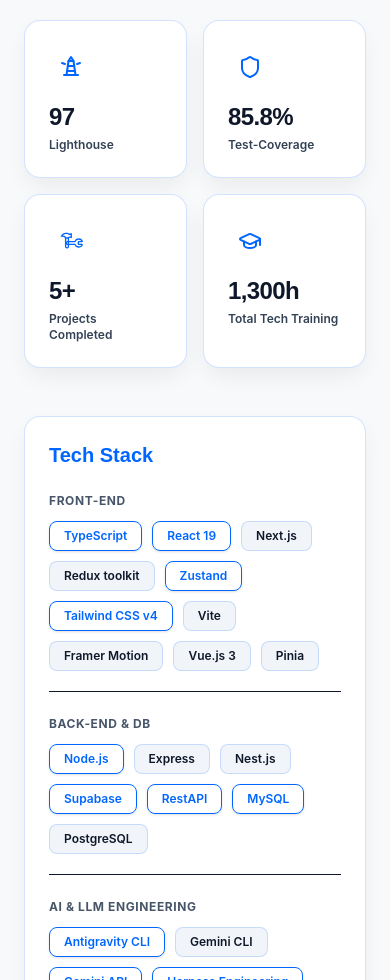
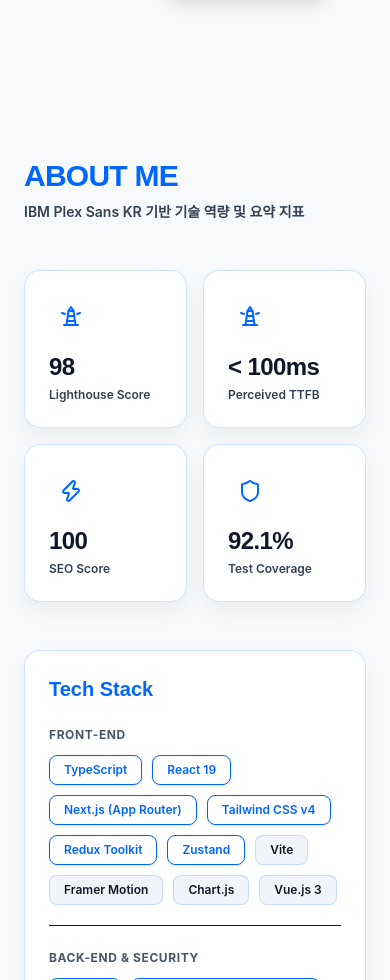
Before and after one commit to park-intae/portfolio, a React (Vite) app: page / in a window 390 px wide. Shown: the part 1020-2000 px from the top of the page. Built offline with nearby package versions, Linux system fonts and the light colour scheme; a web font is replaced by a local one.

Commit message:
feat: Experience 및 Training 세션 description 도트 항목 리스트 렌더링 지원

```diff
--- a/src/content/json/about.json
+++ b/src/content/json/about.json
@@ -2,49 +2,83 @@
   "metrics": [
     {
       "id": "metric-1",
-      "value": "97",
-      "label": "Lighthouse",
+      "value": "98",
+      "label": "Lighthouse Score",
       "iconName": "Lighthouse",
-      "description": "렌더링 전략과 데이터 흐름 설계로 구조적 병목을 제거해 성능을 최적화했습니다."
+      "description": "실행 환경에 맞춘 CSR 전환과 번들 최적화로 코어 웹 바이탈 및 성능 점수를 67점에서 98점으로 개선했습니다."
     },
     {
       "id": "metric-2",
-      "value": "85.8%",
-      "label": "Test-Coverage",
-      "iconName": "Shield",
-      "description": "비동기 상태 관리 및 에러 핸들링 구조 설계로 안정적이고 예측 가능한 사용자 경험을 제공합니다."
+      "value": "< 100ms",
+      "label": "Perceived TTFB",
+      "iconName": "Zap",
+      "description": "정량 추천과 AI 추론을 분리한 비동기 투트랙 아키텍처로 체감 대기 시간을 극단적으로 단축했습니다."
     },
     {
       "id": "metric-3",
-      "value": "5+",
-      "label": "Projects Completed",
-      "iconName": "HammerWrench",
-      "description": "여러 개인•팀 프로젝트를 다수 완주하며 팀장 역할과 기술적 의사결정 경험을 쌓았습니다."
+      "value": "100",
+      "label": "SEO Score",
+      "iconName": "SearchCheck",
+      "description": "Next.js 동적 메타데이터와 동적 사이트맵 생성을 통해 웹 표준 검색엔진 최적화 100점을 달성했습니다."
     },
     {
       "id": "metric-4",
-      "value": "1,300h",
-      "label": "Total Tech Training",
-      "iconName": "GraduationCap",
-      "description": "풀스택 웹 개발 및 퍼블리싱 과정을 수료하며 실무 프로젝트를 수행하고 기본기를 다졌습니다."
+      "value": "92.1%",
+      "label": "Test Coverage",
+      "iconName": "Shield",
+      "description": "Vitest 기반 풀스택 테스트 스위트를 구축해 비동기 상태 변화와 엣지 케이스 회귀 버그를 사전에 차단했습니다."
     }
   ],
   "techStackCategories": [
     {
       "categoryName": "Front-End",
-      "skills": ["*TypeScript", "*React 19", "Next.js", "Redux toolkit", "*Zustand", "*Tailwind CSS v4", "Vite", "Framer Motion", "Vue.js 3", "Pinia"]
+      "skills": [
+        "*TypeScript",
+        "*React 19",
+        "*Next.js (App Router)",
+        "*Tailwind CSS v4",
+        "*Redux Toolkit",
+        "*Zustand",
+        "Vite",
+        "Framer Motion",
+        "Chart.js",
+        "Vue.js 3"
+      ]
     },
     {
-      "categoryName": "Back-End & DB",
-      "skills": ["*Node.js", "Express", "Nest.js", "*Supabase", "*RestAPI", "*MySQL", "PostgreSQL"]
+      "categoryName": "Back-End & Security",
+      "skills": [
+        "*NestJS",
+        "*Supabase (Edge Functions)",
+        "*PostgreSQL",
+        "MySQL",
+        "Prisma",
+        "Drizzle ORM",
+        "REST API",
+        "Cheerio (Web Crawling)"
+      ]
     },
     {
-      "categoryName": "AI & LLM Engineering",
-      "skills": ["*Antigravity CLI", "Gemini CLI", "*Gemini API", "*Harness Engineering", "Harness Orchestration"]
+      "categoryName": "AI & Architecture Strategy",
+      "skills": [
+        "*Gemini API",
+        "*Prompt Engineering",
+        "*Multi-stage Fallback",
+        "*Two-Track Async Pattern",
+        "Harness Engineering"
+      ]
     },
     {
-      "categoryName": "DevOps & Tools",
-      "skills": ["*Git", "GitHub", "Docker", "Railway", "Vercel", "*Figma"]
+      "categoryName": "DevOps & Testing",
+      "skills": [
+        "*Turborepo (SSOT)",
+        "*Vitest",
+        "*React Testing Library",
+        "Docker & Docker Compose",
+        "GitHub Actions CI/CD",
+        "Git",
+        "Figma"
+      ]
     }
   ]
 }
--- a/src/content/json/hero.json
+++ b/src/content/json/hero.json
@@ -1,8 +1,9 @@
 {
-  "title": "AI 하네스를 기반으로 최적의 성능과 유려한 UX를 챙기는 프론트엔드 엔지니어입니다",
+  "title": "견고한 아키텍처와 지연 없는 흐름으로, 신뢰할 수 있는 사용자 경험을 만듭니다.",
   "strengths": [
-    "SSR/CSR 렌더링 전략과 기술 마이그레이션을 통해 Lighthouse 97점을 달성하며 빠른 사용자 경험을 만듭니다.",
-    "기능 단위로 AI 하네스 엔지니어링 환경을 구축해 구현 및 검증 사이클을 단축하고 코드 신뢰도를 높입니다.",
-    "경영학 전공 지식을 바탕으로 기획·디자인 의도를 기술적 대안으로 연결하며 팀 내 논리적인 소통을 이끕니다"
+    "실행 환경에 맞춘 CSR 마이그레이션과 번들 경량화로 Lighthouse 성능 98점을 달성하고, 로컬 캐시 동기 주입과 SWR 패턴을 설계해 초기 진입 시 로딩 깜빡임 없는 즉각적인 체감 UX를 구현합니다.",
+    "외부 API와 LLM의 응답 지연 및 장애에 대비해 비동기 투트랙 아키텍처와 다단계 폴백 파이프라인을 구축하며, 예외 상황에서도 서비스가 중단되지 않는 회복 탄력성을 확보합니다.",
+    "모노레포 기반의 타입 단일화(SSOT)와 풀스택 90% 이상의 촘촘한 테스트 스위트를 구축해 런타임 결함을 사전에 차단하고, 컴파일 단계에서 안전성이 보장되는 개발 생산성을 만듭니다.",
+    "경영학 전공의 데이터 분석 및 사용자 행동 관점을 바탕으로 단순 화면 구현을 넘어 이탈을 방어하는 최적의 동선을 설계하며, 기획과 디자인 의도를 기술적 대안으로 구체화해 설득력 있게 소통합니다."
   ]
 }
--- a/src/content/json/projects.json
+++ b/src/content/json/projects.json
@@ -4,146 +4,150 @@
       "id": "project-1",
       "title": "YOGI",
       "subtitle": "AI 기반 맞춤형 알뜰폰 요금제 진단 및 추천 서비스",
-      "description": "사용자의 요금제 조건을 AI로 분석해 최적화된 통신 요금제를 추천하는 모노레포 SPA 웹 서비스입니다.",
-      "detailedDescription": "비회원 기반 다형성 세션 아키텍처와 LLM(Gemini API) 기반 동적 데이터 분석을 통해, 필터링된 알뜰폰 요금제 후보군을 분석하여 사용자에게 최적 요금제와 예상 절약 금액을 계산해 제공합니다.",
-      "tags": ["React", "Next.js", "TypeScript", "Tailwind CSS", "NestJS", "PostgreSQL", "Prisma", "Gemini API"],
+      "description": "사용자의 통신 소비 패턴을 분석해 최적 요금제를 추천하는 Turborepo 기반 풀스택 모노레포 SPA 웹 서비스입니다.",
+      "detailedDescription": "정량 스코어링과 AI 추론을 분리한 비동기 투트랙 아키텍처를 설계하여 초기 카드 UI 렌더링 지연을 해소하고, packages/shared-types 공통 패키지를 통한 DTO 단일화(SSOT)로 런타임 타입 결함을 방어했습니다.",
+      "tags": ["TypeScript", "Next.js", "React", "Tailwind CSS", "NestJS", "PostgreSQL", "Prisma", "Turborepo", "Gemini API", "Vitest"],
       "imageUrl": "./images/YOGI_1.webp",
       "demoUrl": "https://project-yogi-frontend.vercel.app/",
       "githubUrl": "https://github.com/park-intae/Project-YOGI",
-      "notionUrl":"https://app.notion.com/p/shmellang/YOGI-39eb99225a2b8003a959c4ee8dea3804",
-      "period": "2026-07",
-      "contribution": "AI 추천 파이프라인 및 프론트엔드 아키텍처 전체 설계, 백엔드(NestJS) 연동",
+      "notionUrl": "https://app.notion.com/p/shmellang/YOGI-39eb99225a2b8003a959c4ee8dea3804",
+      "period": "2026.07",
+      "contribution": "비동기 투트랙 파이프라인 및 프론트엔드 아키텍처 전체 설계, NestJS 백엔드 연동 및 모노레포 구축",
       "highlights": [
-        "필터링된 요금제 후보군 기반 LLM 분석으로 최적 요금제 및 예상 절약 금액 계산",
-        "대기 시간 동안 Skeleton UI 적용으로 AI 분석 체감 대기시간 개선",
-        "부분 문자열 매칭 버그를 단위 테스트로 발견 및 매칭 조건 엄격화로 조기 차단",
-        "애니메이션-스크롤 로직 불일치를 비동기 렌더링 지연 및 메모이제이션으로 해결"
+        "가중치 스코어링(요금 45%·데이터 40%·통화 15%) 기반 정량 추천(Track 1)을 백엔드 연산 100ms 내외로 분리 응답하여, LLM 지연과 무관하게 초기 카드 UI를 즉시 렌더링",
+        "우체국 공공데이터 API 내 신청 URL 누락 문제를 Node.js(Cheerio) 배치 크롤링 파이프라인으로 보완해 무결점 전환 동선 완성",
+        "공용 패키지(packages/shared-types)를 분리해 FE-BE 간 DTO 동기화 휴먼 에러를 컴파일 시점에 원천 차단",
+        "비회원 익명 세션(UUID) 검증 파이프라인 및 ParseUUIDPipe 적용으로 비정상 파라미터 유입을 사전 차단해 500 에러 발생 방어"
       ],
       "metrics": [
-        { "label": "테스트 커버리지", "value": "59.4% → 85.75%" }
+        { "label": "정량 추천 응답 시간", "value": "100ms 내외 (TTFB 개선)" },
+        { "label": "종합 테스트 커버리지", "value": "92.1% (89개 전수 통과)" }
       ],
       "troubleshooting": {
-        "problem": "AI 응답 지연 및 타임아웃으로 인한 사용성 저하",
-        "cause": "후보 요금제 군의 수가 많아 토큰 소모 및 LLM 분석 시간이 길어짐",
-        "solution": "후보 요금제 군 수를 줄여 토큰 소모 및 분석 시간 단축, 백엔드 20초 제한 타임아웃 장치 구현, 프론트엔드 에러 배너로 사용성 저하 방어"
+        "problem": "외부 공공 API 및 LLM의 응답 지연/오류 발생 시 클라이언트 렌더링 병목 및 화면 멈춤 현상 발생",
+        "cause": "외부 요금제 API 및 LLM 네트워크 I/O 병목이 메인 스레드 응답 흐름과 결합되어 전체 로딩 지연 유발",
+        "solution": "10초 타임아웃 및 최대 3회 지수 백오프를 백엔드에 격리 적용하고, 프론트엔드에 스켈레톤과 재시도 CTA가 포함된 Fallback UI를 설계해 회복 탄력성 확보"
       }
     },
     {
       "id": "project-2",
-      "title": "SaveIT",
-      "subtitle": "지출 관리 캘린더 및 LLM 기반 소비 피드백 서비스",
-      "description": "사용자의 소비 데이터를 기반으로 지출을 관리하고, LLM 피드백과 저축 챌린지 기능을 제공하는 SPA 서비스입니다.",
-      "detailedDescription": "일별 지출 데이터 시각화 및 CRUD가 가능한 캘린더 UX를 팀장으로서 직접 설계·구현했습니다.",
-      "tags": ["React", "Zustand", "Styled-Component", "Java Spring", "MySQL", "Gemini LLM"],
-      "imageUrl": "./images/SaveIT.webp",
-      "githubUrl": "https://github.com/park-intae/SaveIT_fullstack",
-      "notionUrl":"https://app.notion.com/p/shmellang/SaveIT-2e7b99225a2b80fe95fed2fc93f58b71",
-      "period": "2025.07 - 2025.08",
-      "contribution": "팀장으로서 전체 구조 설계 및 협업 리딩, 캘린더 UX 직접 설계·구현",
+      "title": "DoorFrame",
+      "subtitle": "맞춤형 정보 대시보드 크롬 확장 프로그램",
+      "description": "새 탭 진입 시 날씨, 뉴스, 실시간 시세를 대기 없이 제공하는 대시보드형 Chrome 확장 프로그램입니다.",
+      "detailedDescription": "Chrome Extension 실행 환경에 맞춰 불필요한 SSR 오버헤드를 걷어내고 Vite CSR 구조로 전환했습니다. manualChunks 코드 스플리팅과 로컬 WOFF2 웹폰트를 적용해 Lighthouse 성능을 98점으로 개선하고, Redux 초기 선언 단계의 로컬 캐시 동기 주입과 30분 SWR 패턴으로 스켈레톤 깜빡임 없는 체감 즉각 렌더링을 구현했습니다.",
+      "tags": ["TypeScript", "React", "Vite", "Redux Toolkit", "Supabase", "Tailwind CSS v4", "Framer Motion", "Gemini API", "Vitest"],
+      "imageUrl": "./images/DoorFrame.webp",
+      "demoUrl": "https://park-intae.github.io/doorframe/",
+      "githubUrl": "https://github.com/park-intae/doorframe",
+      "notionUrl": "https://app.notion.com/p/shmellang/DoorFrame-2e7b99225a2b80caaf88fec229c4a032",
+      "period": "2025.04",
+      "contribution": "개인 프로젝트 - 아키텍처 설계, CSR 마이그레이션, 성능 최적화 및 테스트 스위트 구축 전체 담당",
       "highlights": [
-        "소비 흐름을 직관적으로 관리할 수 있는 캘린더 UX 직접 설계 및 구현",
-        "온보딩 페이지에 금융 명언이 흐르는 마키(Marquee) UI 제작",
-        "일 단위로 자동 갱신되는 '롤링 데이트' UX로 디자이너 설득 및 전환"
+        "Chrome Storage 생명주기와 호환되지 않던 SSR 구조를 확장 프로그램에 최적화된 Vite CSR로 전면 전환하고 번들 경량화로 Lighthouse 98점(FCP 0.8s, LCP 1.0s) 달성",
+        "비동기 스토리지 페칭 대기 없이 Redux 초기 상태에 로컬 캐시를 동기 주입하고 30분 수명 주기 SWR 패턴을 설계해 새 탭 진입 시 스켈레톤 노출 없이 직전 데이터를 즉시 렌더링",
+        "Supabase Edge Functions 보안 프록시를 구축해 클라이언트 번들 내 민감 API 키 격리 및 Open-Meteo 2차 폴백 파이프라인 확보",
+        "싱글톤 웹소켓 인스턴스 기반 Pub/Sub 패턴으로 중복 핸드셰이크를 제거하고, e.stopPropagation()으로 중첩 캐러셀 스크롤 버블링 차단"
       ],
       "metrics": [
-        { "label": "사용자 데이터 접근성", "value": "100% 보장" }
+        { "label": "Lighthouse 성능", "value": "67점 → 98점" },
+        { "label": "FCP / LCP", "value": "0.8초 / 1.0초" },
+        { "label": "테스트 통과율", "value": "100% (120+ Tests)" }
       ],
       "troubleshooting": {
-        "problem": "HTTP 기반 외부 API 연동 시 CORS 문제 발생",
-        "cause": "외부 API의 CORS 정책으로 인한 데이터 요청 실패",
-        "solution": "외부 API 의존을 제거하고 LLM 기반 기능으로 대체하여 외부 의존성 제거 및 서비스 안정성 확보"
+        "problem": "Chrome Extension 실행 환경에서 Next.js SSR 구조 및 Chrome Storage 간 생명주기 충돌로 렌더링 병목 발생",
+        "cause": "서버리스/브라우저 런타임 간 스토리지 비동기 접근 시점 차이 및 확장 프로그램 규격 대비 무거운 번들 오버헤드로 초기 성능 저하(67점)",
+        "solution": "확장 프로그램 런타임에 가장 적합한 경량 Vite CSR 구조로 전환하고, manualChunks 코드 분할과 핵심 리소스 프리로드를 적용해 불필요한 연산을 제거하고 성능을 극대화"
       }
     },
     {
       "id": "project-3",
-      "title": "DoorFrame",
-      "subtitle": "맞춤형 정보 대시보드 크롬 확장 프로그램",
-      "description": "시간, 날씨, 뉴스 등 사용자 맞춤형 정보를 제공하는 대시보드형 크롬 확장 프로그램입니다.",
-      "detailedDescription": "외부 API 데이터를 통합하고 LLM을 활용해 데이터를 가공하며, Next.js SSR 구조에서 Vite+Supabase 기반 CSR 구조로 전환해 성능을 크게 개선했습니다.",
-      "tags": ["TypeScript", "React", "Redux Toolkit", "Vite", "Supabase", "Tailwind CSS", "Framer Motion", "Gemini API", "Vitest"],
-      "imageUrl": "./images/DoorFrame.webp",
-      "demoUrl": "https://park-intae.github.io/doorframe/",
-      "githubUrl": "https://github.com/park-intae/doorframe",
-      "notionUrl":"https://app.notion.com/p/shmellang/DoorFrame-2e7b99225a2b80caaf88fec229c4a032",
-      "period": "2025.04",
-      "contribution": "개인 프로젝트 - 아키텍처 설계부터 구현, 성능 최적화까지 전체 담당",
+      "title": "SpellBook",
+      "subtitle": "개발 지식 아카이빙을 위한 3D 인터랙티브 플랫폼",
+      "description": "마법 책 메타포를 적용해 재사용 가능한 코드 스니펫을 직관적으로 탐색하고 관리하는 지식 아카이빙 플랫폼입니다.",
+      "detailedDescription": "Next.js App Router와 Framer Motion을 활용해 몰입감 있는 3D 페이지 플립 인터랙션을 구현하고, 동적 메타데이터 및 사이트맵 생성을 통해 Lighthouse SEO 100점을 달성했습니다.",
+      "tags": ["Next.js", "React 19", "TypeScript", "Tailwind CSS v4", "Framer Motion", "MySQL", "Drizzle ORM", "Docker", "Vitest"],
+      "imageUrl": "./images/Spellbook.webp",
+      "githubUrl": "https://github.com/park-intae/SpellBook",
+      "notionUrl": "https://app.notion.com/p/shmellang/SpellBook-332b99225a2b802eb530d34516e76d67",
+      "period": "2026.03 - 2026.04",
+      "contribution": "개인 프로젝트 - 기획, 3D 인터랙션 설계, DB 마이그레이션 및 SEO 최적화 전체 담당",
       "highlights": [
-        "외부 API와 JS 내장 함수 간 데이터 기준 불일치를 유틸리티 모듈로 해결, 날씨 데이터 정확도 확보",
-        "Tailwind 커스텀 브레이크포인트로 다양한 데스크톱 환경 대응 반응형 UI 구현",
-        "인증 상태, 다크/라이트 모드, 로컬-크롬 스토리지 동기화를 커스텀 Hooks로 분리해 재사용성 확보",
-        "API 토큰 제한 대응 Fallback 로직 및 타이핑 애니메이션으로 LLM 응답 지연 대응"
+        "Framer Motion 기반 3D Transform 회전 중 책장이 90도 회전하는 변곡점에 맞춰 가림막 레이어와 0.4초 페이드인 시퀀스를 동기화해 텍스트 조기 노출 방지",
+        "동적 메타데이터(generateMetadata) 및 동적 sitemap/robots 구성으로 Lighthouse SEO 100점 달성",
+        "URL Query Parameter 연동으로 검색·태그 필터 상태를 브라우저 히스토리와 동기화해 탐색 UX 극대화",
+        "다중 포맷(.ts, .tsx, .js) 스니펫 다운로드 및 원클릭 클립보드 복사 유틸리티 구현"
       ],
       "metrics": [
-        { "label": "Lighthouse 점수", "value": "65점 → 97점" },
-        { "label": "FCP", "value": "1.4초 단축" },
-        { "label": "LCP", "value": "2.0초 단축" }
+        { "label": "Lighthouse SEO", "value": "100점" },
+        { "label": "LCP 지표", "value": "안정권 달성" }
       ],
       "troubleshooting": {
-        "problem": "렌더링 병목 및 상태 불일치 발생",
-        "cause": "Chrome Storage와 Next.js SSR 방식 간의 충돌",
-        "solution": "브라우저 중심의 CSR 구조(Vite+Supabase)로 전환하여 불필요한 연산 제거 및 성능 최적화"
+        "problem": "3D 페이지 플립 애니메이션 진행 중 다음 페이지의 텍스트와 UI가 먼저 화면에 노출되는 시각적 불일치 현상 발생",
+        "cause": "라우트 전환 시 컴포넌트 마운트 시점과 Framer Motion의 회전 애니메이션 지속 시간(0.7s) 간 생명주기 차이로 인한 조기 노출",
+        "solution": "도착 페이지 콘텐츠를 일시 차폐하는 가림막 레이어(Curtain Layer)를 배치하고, 물리적 책장이 절반 이상 넘어가는 타이밍에 맞춰 본문 래퍼 페이드인을 시퀀스로 분리 동기화해 해결"
       }
     },
     {
       "id": "project-4",
-      "title": "SpellBook",
-      "subtitle": "개발 지식 아카이빙을 위한 3D 인터랙티브 플랫폼",
-      "description": "'마법 책'이라는 메타포로 정보 탐색에 몰입감을 주는 독창적인 UX의 개발 지식 아카이빙 플랫폼입니다.",
-      "detailedDescription": "Framer Motion을 활용해 페이지 플립 3D 애니메이션을 구현하고, Prisma 버전 이슈를 Drizzle ORM 마이그레이션으로 해결했습니다.",
-      "tags": ["Next.js", "Zustand", "MySQL", "Tailwind CSS", "Framer Motion"],
-      "imageUrl": "./images/Spellbook.webp",
-      "githubUrl": "https://github.com/park-intae/SpellBook",
-      "notionUrl":"https://app.notion.com/p/shmellang/SpellBook-332b99225a2b802eb530d34516e76d67",
-      "period": "2026.03 - 2026.04",
-      "contribution": "개인 프로젝트 - 컨셉 기획부터 구현까지 전체 담당",
+      "title": "SaveIT",
+      "subtitle": "지출 관리 캘린더 및 LLM 기반 소비 피드백 서비스",
+      "description": "사용자의 일별 지출 데이터를 시각화하고 Gemini LLM 맞춤 소비 피드백을 제공하는 금융 관리 SPA 서비스입니다.",
+      "detailedDescription": "팀장으로서 프로젝트를 리딩하며 사용자 지출 추적 동선에 최적화된 일 단위 '롤링 데이트' 캘린더 UX를 제안·구현했습니다. 또한 외부 금융 API의 CORS 및 불안정성 제약을 극복하는 과정에서 서비스 컨셉에 맞춰 Gemini LLM 프롬프트 생성 파이프라인으로 기능을 고도화했습니다.",
+      "tags": ["React", "TypeScript", "Zustand", "styled-components", "Java Spring", "MySQL", "Google OAuth", "Gemini API"],
+      "imageUrl": "./images/SaveIT.webp",
+      "githubUrl": "https://github.com/park-intae/SaveIT_fullstack",
+      "notionUrl": "https://app.notion.com/p/shmellang/SaveIT-2e7b99225a2b80fe95fed2fc93f58b71",
+      "period": "2025.07 - 2025.08",
+      "contribution": "팀장 - 프로젝트 기획 및 WBS 일정 관리, 지출 데이터 CRUD 및 캘린더 핵심 UI/UX 구현",
       "highlights": [
-        "Framer Motion 기반 페이지 플립 3D 애니메이션 구현으로 인터랙티브 UI 완성",
-        "단순 텍스트 나열이 아닌 '마법 책' 메타포로 몰입감 있는 정보 탐색 UX 제공"
+        "디자이너의 7일 고정 시안 대비 사용자 소비 추적 동선에 유리한 일 단위 '롤링 데이트' UX를 기술적·UX 근거로 설득해 채택",
+        "지출 데이터 급증 시 캘린더 레이아웃 붕괴를 호버 기반 슬라이드 인터랙션으로 개선해 UI 확장성 확보",
+        "금융 서비스 컨셉을 반영한 온보딩 금융 명언 마키(Marquee) 텍스트 애니메이션 구현",
+        "Zustand 기반 도메인별 상태 분리로 일별 지출/저축 내역 CRUD 및 통계 그래프 연동 최적화"
       ],
       "metrics": [
-        {"label": "SEO 점수", "value": "100점"}
+        { "label": "프로젝트 기여도", "value": "팀장 (리딩 100%)" },
+        { "label": "사용자 동선 편의성", "value": "추가 클릭 없는 롤링 뷰" }
       ],
       "troubleshooting": {
-        "problem": "Prisma 버전 불일치로 인한 런타임 이슈",
-        "cause": "Prisma 버전 간 호환성 문제",
-        "solution": "Drizzle ORM으로 마이그레이션하여 타입 안전한 개발 환경 재구축"
+        "problem": "HTTPS 배포 환경에서 HTTP 기반 외부 금융 명언 API 연동 시 Mixed Content 차단 및 CORS 에러 발생",
+        "cause": "외부 공공/서드파티 API 서버의 CORS 미지원 및 보안 통신 프로토콜(HTTPS) 부재로 인한 요청 거절",
+        "solution": "단순 프록시 우회에 그치지 않고 서비스 본래 목적인 '개인화된 금융 조언'을 달성하기 위해, 불안정한 외부 정적 명언 API 대신 사용자 소비 맥락에 맞춘 피드백을 생성하는 Gemini LLM 파이프라인으로 기능을 고도화(피벗)하여 외부 장애 리스크를 원천 격리"
       }
     }
   ],
- "otherProjects": [
+  "otherProjects": [
     {
       "id": "other-1",
+      "title": "Crypto.mini.X",
+      "period": "2025.06",
+      "description": "암호화폐 거래소 대시보드 프로토타입. Pinia 상태 관리와 라우터 간 데이터 정합성을 처리하고 Tailwind CSS 기반 반응형 UI 구현",
+      "tags": ["Vue.js 3", "Pinia", "Tailwind CSS", "JavaScript"],
+      "githubUrl": "https://github.com/park-intae/Crypto.mini.X"
+    },
+    {
+      "id": "other-2",
       "title": "Bookbook",
-      "period": "",
-      "description": "키워드 기반 도서 추천 커뮤니티 서비스. 팀장으로서 전체 구조 설계 및 UI 인터랙션 구현을 담당",
-      "tags": [
-        "Java Spring",
-        "JSP"
-      ],
+      "period": "2023.11 - 2023.12",
+      "description": "알고리즘 기반 도서 추천 커뮤니티. 팀장으로서 WBS 일정 관리와 메인 플로우, 사이드 네비게이션 모듈화 및 인터랙션 구현 (구현률 85%)",
+      "tags": ["Java Spring", "JSP", "JavaScript", "MySQL"],
       "githubUrl": "https://github.com/park-intae/JAVA_4_origin.git"
     },
     {
-      "id": "other-2",
+      "id": "other-3",
       "title": "BookSearch",
-      "period": "",
-      "description": "도서 CRUD 서비스. REST API 기반 데이터 처리 및 검색 기능 구현",
-      "tags": [
-        "TypeScript",
-        "REST API"
-      ],
-      "githubUrl": "https://github.com/park-intae/booksearcher"
+      "period": "2023.05",
+      "description": "도서 재고 관리 CRUD 웹 애플리케이션. REST API 연동 및 초기 비정규화된 Primary Key 스키마 구조를 정석적 복합키/단일키 구조로 재설계",
+      "tags": ["TypeScript", "REST API", "Tailwind CSS", "MySQL"],
+      "githubUrl": "https://github.com/park-intae/booksearcher-new-"
     },
     {
-      "id": "other-3",
+      "id": "other-4",
       "title": "Monaming",
-      "period": "",
-      "description": "이커머스 UI 클론 프로젝트. 레이아웃 구조 개선 및 스타일링 최적화",
-      "tags": [
-        "Vue.js 3",
-        "Express",
-        "MySQL"
-      ],
-      "githubUrl": "https://github.com/park-intae/monaming"
+      "period": "2023.04",
+      "description": "Monami 공식몰 UI 클론 프로젝트. 레거시 float 레이아웃을 Flex 구조로 전면 리팩토링하고 Ajax 기반 비동기 상품 데이터 연동 최적화",
+      "tags": ["Vue.js", "Express", "MySQL", "Ajax"],
+      "githubUrl": "https://github.com/park-intae/monaming.git"
     }
   ]
 }
--- a/src/types/portfolio.ts
+++ b/src/types/portfolio.ts
@@ -82,7 +82,7 @@
   title: string;
   organization: string;
   period: string;
-  description: string;
+  description: string | string[];
 }
 
 export interface TrainingItem {
@@ -91,6 +91,7 @@
   institution: string;
   period: string;
   certificateOrNote?: string;
+  description?: string | string[];
 }
 
 export interface ExperienceData {
```
Also changed, not shown: src/components/sections/ExperienceSection.tsx (+30 -5 lines), src/content/json/experience.json (+28 -9 lines), 2 other files (tests, documents, lock files or other folders).
